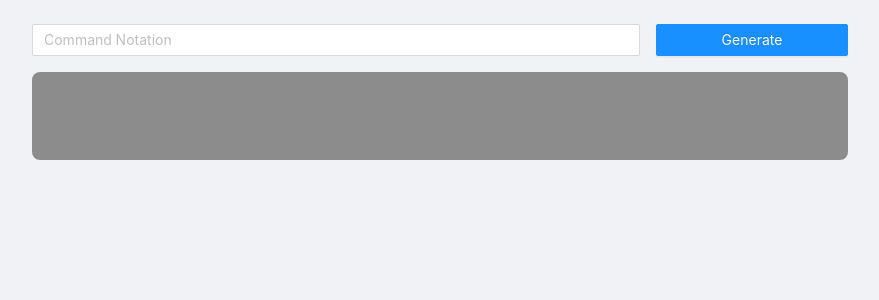
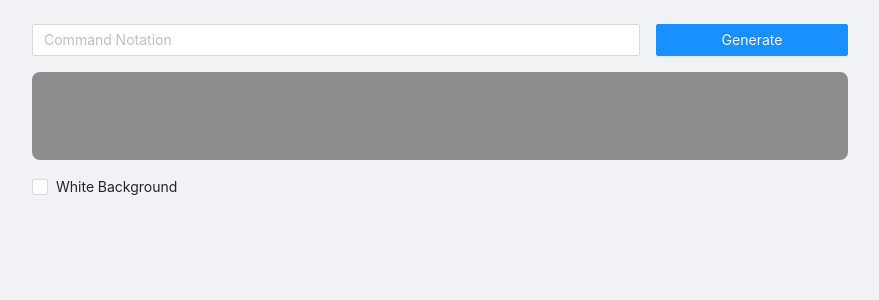
Before and after one commit to BigRiceEater/tekken-notation-builder, a React (Create React App) app: page / in a window 1280 px wide. Shown: the top 300 px of the page, without its empty margins (200-1079 px from the left). Built offline with nearby package versions, Linux system fonts and the light colour scheme.

Commit message:
Add Control component

```diff
--- a/src/App.js
+++ b/src/App.js
@@ -1,32 +1,41 @@
-
-import {useState} from 'react'
+import { useState } from "react";
 import logo from "./logo.svg";
 import "./App.css";
 import CommandInput from "./components/command-input";
 import VisualizeCommand from "./components/visualize-command";
+import Controls from "./components/controls";
 import { Layout, Row, Col } from "antd";
 
 const { Content } = Layout;
 
 function App() {
+  const [commandString, setCommandString] = useState("");
+  const [controlConfig, setControlConfig] = useState({
+    whiteBackgroundChecked : false,
+  })
 
-  const [commandString, setCommandString] = useState('');
+  const handleVisualizeCommandClicked = (cmd) => {
+    console.log(cmd);
+    setCommandString(cmd);
+  };
 
-  const handleVisualizeCommandClicked = cmd =>{
-    console.log(cmd);
-    setCommandString(cmd)
+  const handleControlChanged = ({controlName, value}) =>{
+    console.log('Setting config after control has changed')
+    setControlConfig( config => ({...config, [controlName] : value}))
   }
 
-
   return (
-    <Layout style={{height:"100vh", padding: 24}}>
+    <Layout style={{ height: "100vh", padding: 24 }}>
       <Content>
-        <Row gutter={[16,16]}>
+        <Row gutter={[16, 16]}>
           <Col span={16} offset={4}>
-            <CommandInput onClick={handleVisualizeCommandClicked}/>
+            <CommandInput onClick={handleVisualizeCommandClicked} />
           </Col>
           <Col span={16} offset={4}>
             <VisualizeCommand data={commandString} />
+          </Col>
+          <Col span={16} offset={4}>
+            <Controls data={controlConfig} onChange={handleControlChanged} />
           </Col>
         </Row>
       </Content>
--- /dev/null
+++ b/src/components/controls.js
@@ -0,0 +1,25 @@
+import React from "react";
+import { Row, Col, Checkbox } from "antd";
+
+const Controls = ({ data, onChange }) => {
+
+  console.log(data)
+  return (
+    <Row>
+      <Col>
+        <Checkbox
+          onChange={(event) => {
+            onChange({
+              controlName: "whiteBackgroundChecked",
+              value: event.target.checked,
+            });
+          }}
+          checked={data.whiteBackgroundChecked}>
+          White Background
+        </Checkbox>
+      </Col>
+    </Row>
+  );
+};
+
+export default Controls;
```
